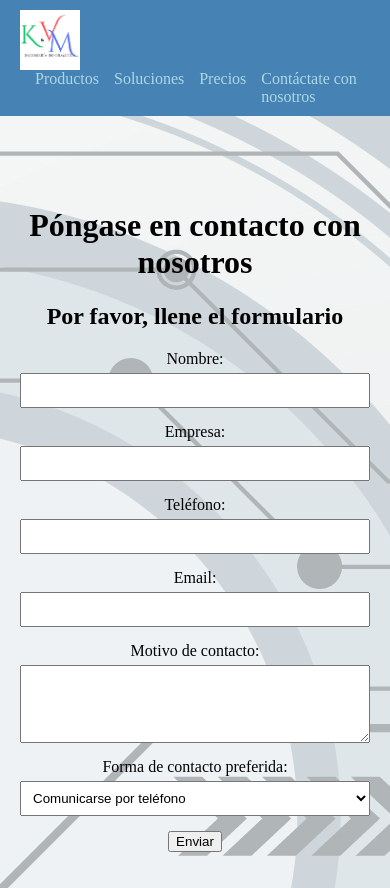
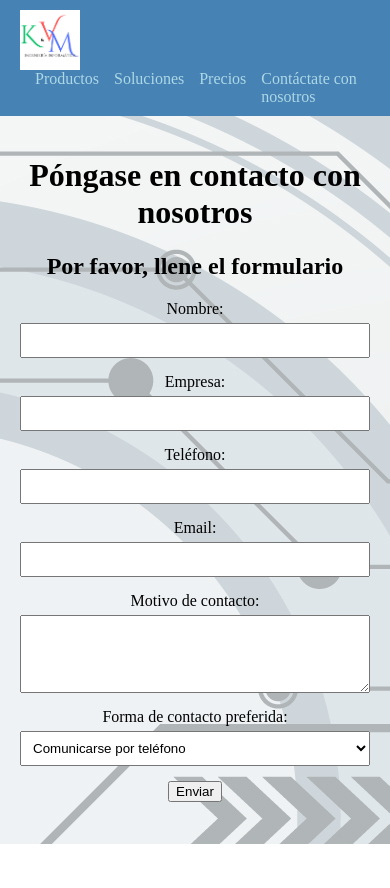
Before and after one commit to kyvminfor/Pagina_web_k_y_v_m, a Django app: page /conctacto in a window 390 px wide. After the commit the page ends 844 px from the top, so only its background shows below. Run offline with Django 4.2, Linux system fonts and the light colour scheme.

Commit message:
Responsividad aplicada

````diff
--- a/static/css/formulario.css
+++ b/static/css/formulario.css
@@ -7,7 +7,7 @@ form {
 .nombre.contacto {
     display: block;
     margin-bottom: 5px;
-    color: #000000; /* Color blanco para los labels */
+    color: #000000;
 }
 
 .input {
@@ -15,3 +15,24 @@ form {
     padding: 8px;
     margin-bottom: 15px;
 }
+
+/* Estilos para pantallas grandes (computadoras) */
+@media (min-width: 1024px) {
+    .input {
+        max-width: 300px; /* Ajusta según tus necesidades */
+    }
+}
+
+/* Estilos para pantallas medianas (tablets) */
+@media (max-width: 1023px) and (min-width: 768px) {
+    .input {
+        max-width: 200px; /* Ajusta según tus necesidades */
+    }
+}
+
+/* Estilos para pantallas pequeñas (móviles) */
+@media (max-width: 767px) {
+    .input {
+        max-width: 100%; /* Ocupa el ancho completo */
+    }
+}
--- a/static/css/plantilla.css
+++ b/static/css/plantilla.css
@@ -1,48 +1,45 @@
-/* plantilla.css */
-
 body {
     background-image: url("../images/fondo_2.jpg");
-    color: #000000; /* Color de letras negro */
-    margin: 0; /* Eliminamos el margen predeterminado del cuerpo */
-    padding: 0; /* Eliminamos el relleno predeterminado del cuerpo */
+    color: #000000;
+    margin: 0;
+    padding: 0;
 }
 
 .cabezera {
-    background-color: #4682b4; /* Color de fondo para la cabecera */
-    display: flex; /* Utilizamos flexbox para alinear elementos */
-    justify-content: space-between; /* Alineamos los elementos al principio y al final */
-    align-items: center; /* Centramos verticalmente los elementos */
-    padding: 10px 20px; /* Añadimos espacio interno a la cabecera */
+    background-color: #4682b4;
+    display: flex;
+    justify-content: space-between;
+    align-items: center;
+    padding: 10px 20px;
 }
 
 #navbar-logo {
-    margin-right: 15px; /* Espaciado del logo en la barra de navegación */
+    margin-right: 15px;
 }
 
 nav ul {
     list-style: none;
     padding: 0;
     margin: 0;
-    display: flex; /* Utilizamos flexbox para alinear elementos del menú */
+    display: flex;
 }
 
 .nav-item {
-    margin-left: 15px; /* Ajustamos el margen izquierdo entre los elementos del menú */
+    margin-left: 15px;
 }
 
 a {
     text-decoration: none;
 }
 
-/* Color de las letras en los enlaces de la barra de navegación */
 .nav-item a {
-    color: #add8e6; /* Azul claro */
+    color: #add8e6;
 }
 
 .container {
-    margin-top: 20px; /* Espaciado superior del contenido principal */
-    padding: 20px; /* Espaciado interno del contenido principal */
-    border-radius: 10px; /* Bordes redondeados para el contenido principal */
+    margin-top: 20px;
+    padding: 20px;
+    border-radius: 10px;
 }
 
 .fixed-header {
@@ -53,12 +50,76 @@ a {
     z-index: 1000;
 }
 
-/* Estilos para centrar el contenido en home.html */
 .content {
     display: flex;
     flex-direction: column;
     align-items: center;
     text-align: center;
-    margin-top: 50px; /* Ajusta el margen superior según sea necesario */
-    color: #000000; /* Color blanco para el texto dentro de .content */
+    margin-top: 50px;
+    color: #000000;
 }
+
+/* Estilos para pantallas grandes (computadoras) */
+@media (min-width: 1024px) {
+    .container {
+        max-width: 960px; /* Ajusta según tus necesidades */
+        margin: 0 auto; /* Centra el contenedor */
+    }
+}
+
+/* Estilos para pantallas medianas (tablets) */
+@media (max-width: 1023px) and (min-width: 768px) {
+    .container {
+        max-width: 768px; /* Ajusta según tus necesidades */
+        margin: 0 auto;
+    }
+}
+
+/* Estilos para pantallas pequeñas (móviles) */
+@media (max-width: 767px) {
+    .container {
+        max-width: 100%; /* Ocupa el ancho completo */
+        margin: 0 auto;
+    }
+}
+
+**formulario.css:**
+```css
+form {
+    display: flex;
+    flex-direction: column;
+    align-items: center;
+}
+
+.nombre.contacto {
+    display: block;
+    margin-bottom: 5px;
+    color: #000000;
+}
+
+.input {
+    width: 100%;
+    padding: 8px;
+    margin-bottom: 15px;
+}
+
+/* Estilos para pantallas grandes (computadoras) */
+@media (min-width: 1024px) {
+    .input {
+        max-width: 300px; /* Ajusta según tus necesidades */
+    }
+}
+
+/* Estilos para pantallas medianas (tablets) */
+@media (max-width: 1023px) and (min-width: 768px) {
+    .input {
+        max-width: 200px; /* Ajusta según tus necesidades */
+    }
+}
+
+/* Estilos para pantallas pequeñas (móviles) */
+@media (max-width: 767px) {
+    .input {
+        max-width: 100%; /* Ocupa el ancho completo */
+    }
+}
````
